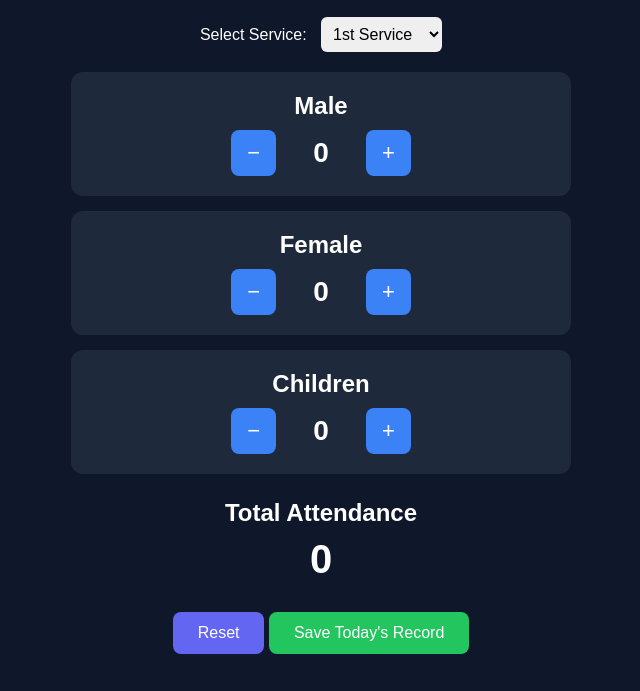
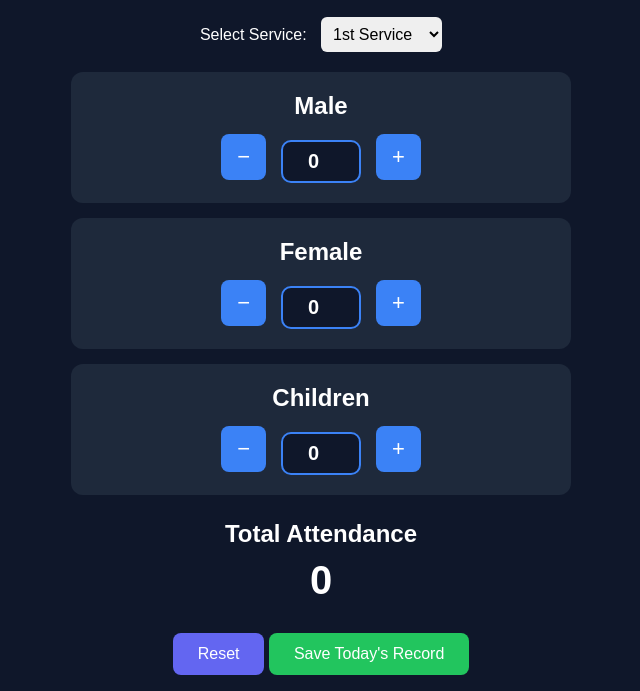
Before and after one commit to Kama-ds10/attendtrack, a plain HTML site: page index.html in a window 1280 px wide. Shown: the part 56-747 px from the top of the page, without its empty margins (319-959 px from the left). Drawn offline with Linux system fonts and the light colour scheme.

Commit message:
feat(ui): support manual input with synchronized counter logic
Integrated editable number inputs alongside increment and
decrement buttons. Refactored updateDisplay to remove
duplicate declaration and ensured proper state synchronization
with localStorage, summary generation, and multi-service logic.

```diff
--- a/index.html
+++ b/index.html
@@ -36,7 +36,12 @@
         <h2>Male</h2>
         <div class="controls">
           <button class="btn decrease" data-type="male">−</button>
-          <span id="maleCount" class="count">0</span>
+          <!-- <span id="maleCount" class="count">0</span> -->
+           <div class="counter-control">
+         <!-- <button onclick="decrease('male')">−</button> -->
+        <input type="number" id="maleCount" value="0" min="0">
+       <!-- <button onclick="increase('male')">+</button> -->
+      </div>
           <button class="btn increase" data-type="male">+</button>
         </div>
       </div>
@@ -45,7 +50,12 @@
         <h2>Female</h2>
         <div class="controls">
           <button class="btn decrease" data-type="female">−</button>
-          <span id="femaleCount" class="count">0</span>
+          <!-- <span id="femaleCount" class="count">0</span> -->
+           <div class="counter-control">
+          <!-- <button onclick="decrease('female')">−</button> -->
+          <input type="number" id="femaleCount" value="0" min="0">
+           <!-- <button onclick="increase('female')">+</button> -->
+      </div>
           <button class="btn increase" data-type="female">+</button>
         </div>
       </div>
@@ -54,7 +64,12 @@
         <h2>Children</h2>
         <div class="controls">
           <button class="btn decrease" data-type="children">−</button>
-          <span id="childrenCount" class="count">0</span>
+          <!-- <span id="childrenCount" class="count">0</span> -->
+           <div class="counter-control">
+          <!-- <button onclick="decrease('children')">−</button> -->
+            <input type="number" id="childrenCount" value="0" min="0">
+           <!-- <button onclick="increase('children')">+</button> -->
+       </div>
           <button class="btn increase" data-type="children">+</button>
         </div>
       </div>
--- a/script.js
+++ b/script.js
@@ -15,18 +15,24 @@ let male = 0;
 let female = 0;
 let children = 0;
 
-// Load data when page starts
+/* ==============================
+   INITIAL LOAD
+================================ */
 loadServiceData();
 updateDisplay();
 
-// Change service
+/* ==============================
+   SERVICE SWITCH
+================================ */
 serviceSelect.addEventListener("change", function () {
   currentService = this.value;
   loadServiceData();
   updateDisplay();
 });
 
-// Handle + and -
+/* ==============================
+   BUTTON (+ / -) HANDLER
+================================ */
 document.addEventListener("click", function (e) {
   const type = e.target.dataset.type;
 
@@ -47,7 +53,30 @@ document.addEventListener("click", function (e) {
   }
 });
 
-// Reset current service only
+/* ==============================
+   MANUAL INPUT TYPING
+================================ */
+maleCount.addEventListener("input", function () {
+  male = Math.max(0, Number(this.value) || 0);
+  saveData();
+  updateDisplay();
+});
+
+femaleCount.addEventListener("input", function () {
+  female = Math.max(0, Number(this.value) || 0);
+  saveData();
+  updateDisplay();
+});
+
+childrenCount.addEventListener("input", function () {
+  children = Math.max(0, Number(this.value) || 0);
+  saveData();
+  updateDisplay();
+});
+
+/* ==============================
+   RESET CURRENT SERVICE
+================================ */
 resetBtn.addEventListener("click", function () {
   male = 0;
   female = 0;
@@ -56,6 +85,9 @@ resetBtn.addEventListener("click", function () {
   updateDisplay();
 });
 
+/* ==============================
+   STORAGE FUNCTIONS
+================================ */
 function saveData() {
   localStorage.setItem(`${currentService}-male`, male);
   localStorage.setItem(`${currentService}-female`, female);
@@ -68,18 +100,26 @@ function loadServiceData() {
   children = Number(localStorage.getItem(`${currentService}-children`)) || 0;
 }
 
+/* ==============================
+   DISPLAY UPDATE
+================================ */
 function updateDisplay() {
-  maleCount.textContent = male;
-  femaleCount.textContent = female;
-  childrenCount.textContent = children;
+  maleCount.value = male;
+  femaleCount.value = female;
+  childrenCount.value = children;
   totalCount.textContent = male + female + children;
+
+  generateSummary();
 }
 
-
+/* ==============================
+   SAVE FULL DAY
+================================ */
 saveDayBtn.addEventListener("click", function () {
   const today = new Date().toISOString().split("T")[0];
 
-  const attendanceData = JSON.parse(localStorage.getItem("attendanceHistory")) || {};
+  const attendanceData =
+    JSON.parse(localStorage.getItem("attendanceHistory")) || {};
 
   attendanceData[today] = {
     service1: getServiceData("service1"),
@@ -93,6 +133,9 @@ saveDayBtn.addEventListener("click", function () {
   alert("Attendance saved for " + today);
 });
 
+/* ==============================
+   GET SERVICE DATA
+================================ */
 function getServiceData(service) {
   return {
     male: Number(localStorage.getItem(`${service}-male`)) || 0,
@@ -101,9 +144,9 @@ function getServiceData(service) {
   };
 }
 
-
-// dash
-// Generate today's summary
+/* ==============================
+   GENERATE SUMMARY
+================================ */
 function generateSummary() {
   const services = ["service1", "service2", "service3", "service4"];
   let grandTotal = 0;
@@ -129,22 +172,12 @@ function generateSummary() {
   summaryOutput.innerHTML = output;
 }
 
-// Show summary automatically when page loads
-generateSummary();
-
-// Update summary whenever data changes
-function updateDisplay() {
-  maleCount.textContent = male;
-  femaleCount.textContent = female;
-  childrenCount.textContent = children;
-  totalCount.textContent = male + female + children;
-
-  generateSummary();
-}
-
-// View full history
+/* ==============================
+   VIEW HISTORY
+================================ */
 viewHistoryBtn.addEventListener("click", function () {
-  const history = JSON.parse(localStorage.getItem("attendanceHistory")) || {};
+  const history =
+    JSON.parse(localStorage.getItem("attendanceHistory")) || {};
 
   let historyOutput = "<h3>Saved Records</h3><br>";
 
@@ -170,10 +203,12 @@ viewHistoryBtn.addEventListener("click", function () {
   summaryOutput.innerHTML = historyOutput;
 });
 
-
-// send
+/* ==============================
+   EXPORT CSV
+================================ */
 exportBtn.addEventListener("click", function () {
-  const history = JSON.parse(localStorage.getItem("attendanceHistory")) || {};
+  const history =
+    JSON.parse(localStorage.getItem("attendanceHistory")) || {};
 
   if (Object.keys(history).length === 0) {
     alert("No saved attendance records to export.");
@@ -191,7 +226,10 @@ exportBtn.addEventListener("click", function () {
     });
   }
 
-  const blob = new Blob([csvContent], { type: "text/csv;charset=utf-8;" });
+  const blob = new Blob([csvContent], {
+    type: "text/csv;charset=utf-8;",
+  });
+
   const url = URL.createObjectURL(blob);
 
   const link = document.createElement("a");
@@ -202,11 +240,13 @@ exportBtn.addEventListener("click", function () {
   URL.revokeObjectURL(url);
 });
 
-// app
-
+/* ==============================
+   SERVICE WORKER
+================================ */
 if ("serviceWorker" in navigator) {
   window.addEventListener("load", function () {
-    navigator.serviceWorker.register("service-worker.js")
+    navigator.serviceWorker
+      .register("service-worker.js")
       .then(() => console.log("Service Worker Registered"));
   });
 }
--- a/style.css
+++ b/style.css
@@ -159,3 +159,45 @@ body {
   background:#f59e0b;
   margin-top:10px;
 }
+
+/* new add display */
+.counter-control {
+  display: flex;
+  align-items: center;
+  justify-content: center;
+  gap: 12px;
+  margin-top: 10px;
+}
+
+.counter-control input {
+  width: 80px;
+  text-align: center;
+  font-size: 20px;
+  font-weight: bold;
+  padding: 8px;
+  border-radius: 10px;
+  border: 2px solid #3b82f6;
+  background-color: #0f172a;
+  color: white;
+}
+
+.counter-control input:focus {
+  outline: none;
+  border-color: #60a5fa;
+  box-shadow: 0 0 8px rgba(59, 130, 246, 0.6);
+}
+
+/* .counter-control button {
+  font-size: 20px;
+  padding: 8px 14px;
+  border-radius: 10px;
+  border: none;
+  background-color: #3b82f6;
+  color: white;
+  cursor: pointer;
+  transition: 0.2s ease;
+}
+
+.counter-control button:hover {
+  background-color: #2563eb;
+} */
```
